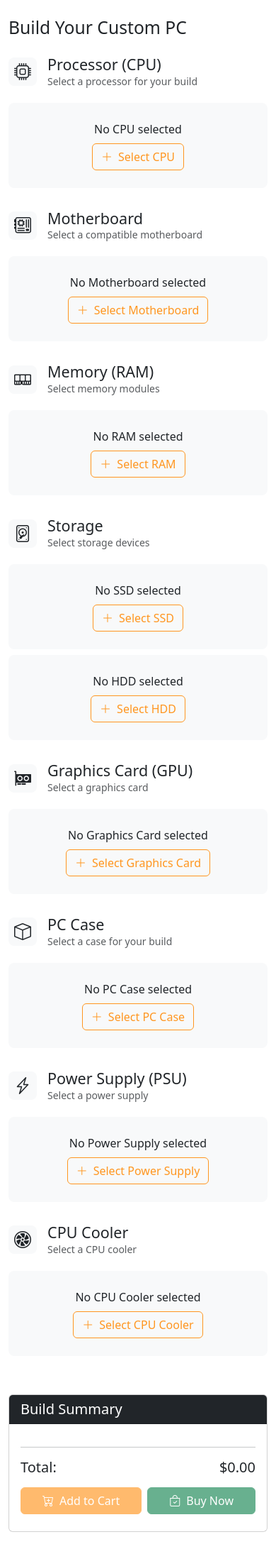
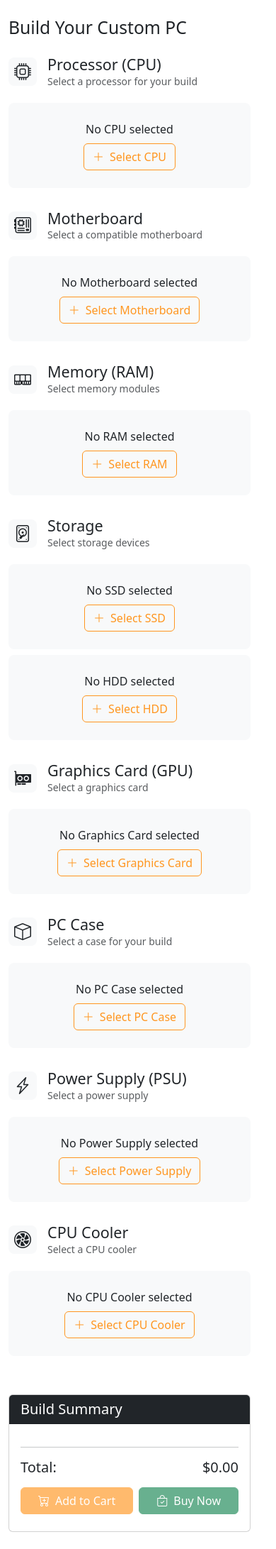
Before and after one commit to nghia0807/gearpc-frontend, a PHP site: page /pages/build-pc.php in a window 390 px wide. Shown: the whole page at 71% size. Run offline with PHP 8.4, Linux system fonts and the light colour scheme.

Commit message:
fix builder page ui

```diff
--- a/pages/build-pc.php
+++ b/pages/build-pc.php
@@ -76,7 +76,9 @@ require_once __DIR__ . '/../includes/session_init.php';
         display: -webkit-box;
         -webkit-line-clamp: 3;
         -webkit-box-orient: vertical;
-    }    .summary-card {
+    }
+
+    .summary-card {
         position: sticky;
         top: 20px;
     }
@@ -214,10 +216,60 @@ require_once __DIR__ . '/../includes/session_init.php';
         border-color: #ff9620;
         box-shadow: 0 0 0 0.25rem rgba(255, 150, 32, 0.25);
     }
+
+    /* Floating button styles */
+    .scroll-to-top {
+        position: fixed;
+        bottom: 20px;
+        right: 20px;
+        background-color: #ff9620;
+        color: white;
+        border: none;
+        border-radius: 50%;
+        width: 50px;
+        height: 50px;
+        display: flex;
+        align-items: center;
+        justify-content: center;
+        box-shadow: 0 4px 6px rgba(0, 0, 0, 0.1);
+        cursor: pointer;
+        z-index: 1000;
+        display: none; /* Hidden by default */
+    }
+
+    .scroll-to-top:hover {
+        background-color: #e0851c;
+    }
+
+    @media (max-width: 768px) {
+        .summary-card {
+            position: static;
+            width: 90%;
+            max-height: 60vh;
+        }
+
+        #cpu-selection {
+            width: 100%;
+            margin: 0 auto;
+        }
+    }
+
+    @media (max-width: 576px) {
+        .summary-card {
+            position: static;
+            width: 100%;
+            max-height: none;
+        }
+
+        #cpu-selection {
+            width: 100%;
+            margin: 0 auto;
+        }
+    }
 </style>
 
-<div class="container-fluid py-4">
-    <div class="row">
+<div class="container py-4">
+    <div class="row w-100">
         <!-- Component Selection Area -->
         <div class="col-lg-8 mb-4">
             <h2 class="mb-4">Build Your Custom PC</h2>
@@ -425,7 +477,8 @@ require_once __DIR__ . '/../includes/session_init.php';
                     <div id="build-summary">
                         <!-- Summary items will be added here dynamically -->
                     </div>
-                    <hr>                    <div class="d-flex justify-content-between align-items-center mb-3">
+                    <hr>
+                    <div class="d-flex justify-content-between align-items-center mb-3">
                         <h5 class="mb-0">Total:</h5>
                         <h5 class="mb-0" id="total-price">$0.00</h5>
                     </div>
@@ -472,6 +525,11 @@ require_once __DIR__ . '/../includes/session_init.php';
 <div id="toastContainer" class="toast-container position-fixed bottom-0 end-0 p-3"
     style="z-index: 1080; margin-bottom: 1.5rem; margin-right: 1.5rem; width: max-content; min-width: 300px; max-width: 90vw;">
 </div>
+
+<!-- Floating Scroll-to-Top Button -->
+<button class="scroll-to-top" id="scrollToTopBtn">
+    <i class="bi bi-arrow-up"></i>
+</button>
 
 <script src="https://cdn.jsdelivr.net/npm/bootstrap@5.3.0/dist/js/bootstrap.bundle.min.js"></script>
 <script>
@@ -563,9 +621,6 @@ require_once __DIR__ . '/../includes/session_init.php';
                         <div class="card-body">
                             <h6 class="card-title mb-1">${component.name}</h6>
                             <p class="text-muted small mb-2">${component.brandName}</p>
-                            <p class="card-text">
-                                <small class="text-muted">${component.shortDescription || ''}</small>
-                            </p>
                             <div class="d-flex justify-content-between align-items-center mt-3">
                                 <div>
                                     <span class="h5 mb-0">$${component.currentPrice}</span>
@@ -707,9 +762,9 @@ require_once __DIR__ . '/../includes/session_init.php';
                         <div class="d-flex justify-content-between align-items-center mb-3">
                             <div class="d-flex align-items-center">
                                 ${component.imageUrl ?
-                                    `<img src="${component.imageUrl}" alt="${component.name}" class="summary-item-img me-2">` :
-                                    `<i class="bi bi-${icon} me-2 summary-item-icon"></i>`
-                                }
+                            `<img src="${component.imageUrl}" alt="${component.name}" class="summary-item-img me-2">` :
+                            `<i class="bi bi-${icon} me-2 summary-item-icon"></i>`
+                        }
                                 <div class="summary-item-details">
                                     <div class="summary-item-name">${component.name}</div>
                                     <div class="summary-item-category text-muted small">${category.toUpperCase()}</div>
@@ -724,7 +779,7 @@ require_once __DIR__ . '/../includes/session_init.php';
             // Update total price
             window.pcBuilderState.totalPrice = total;
             document.getElementById('total-price').textContent = `$${total.toFixed(2)}`;
-              // Enable/disable Add to Cart and Buy Now buttons - allow any components to be added
+            // Enable/disable Add to Cart and Buy Now buttons - allow any components to be added
             const hasAnyComponents = Object.values(window.pcBuilderState.components).some(component => component !== null);
 
             const addToCartBtn = document.getElementById('add-to-cart-btn');
@@ -774,7 +829,7 @@ require_once __DIR__ . '/../includes/session_init.php';
                 components: cleanedComponents,
                 totalPrice: window.pcBuilderState.totalPrice
             };
-        }        addToCartBtn.addEventListener('click', async () => {
+        } addToCartBtn.addEventListener('click', async () => {
             try {
                 // Check if user is logged in
                 if (!isUserLoggedIn()) {
@@ -956,5 +1011,25 @@ require_once __DIR__ . '/../includes/session_init.php';
                 toastEl.remove();
             });
         }
+
+        // Scroll to top button functionality
+        const scrollToTopBtn = document.getElementById('scrollToTopBtn');
+
+        // Show/hide button based on scroll position
+        window.addEventListener('scroll', () => {
+            if (window.scrollY > 300) {
+                scrollToTopBtn.style.display = 'flex';
+            } else {
+                scrollToTopBtn.style.display = 'none';
+            }
+        });
+
+        // Scroll to top on button click
+        scrollToTopBtn.addEventListener('click', () => {
+            window.scrollTo({
+                top: 0,
+                behavior: 'smooth'
+            });
+        });
     });
 </script>
```
